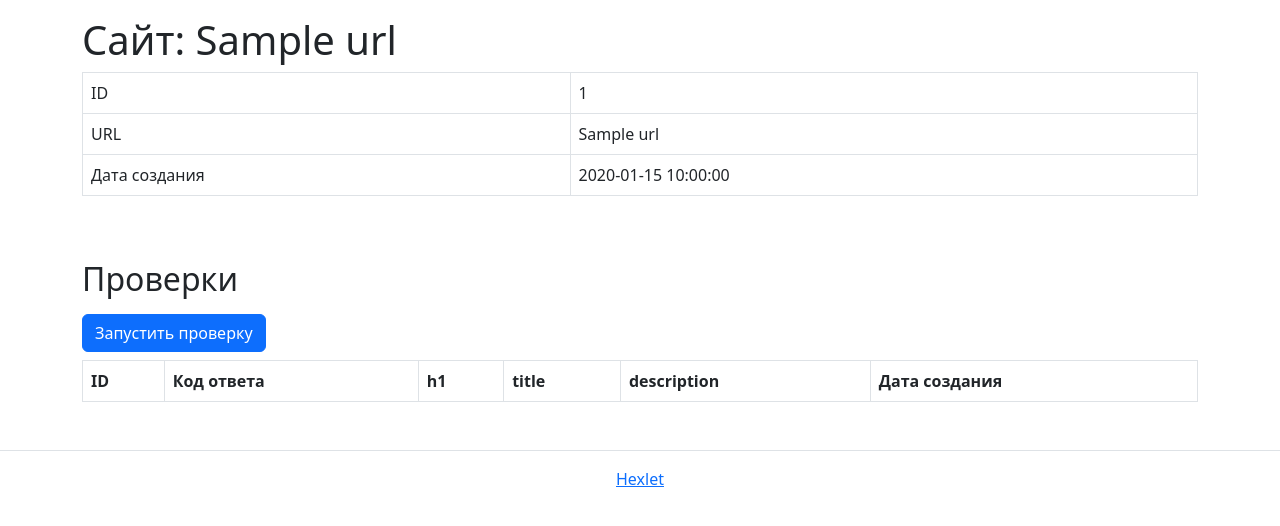
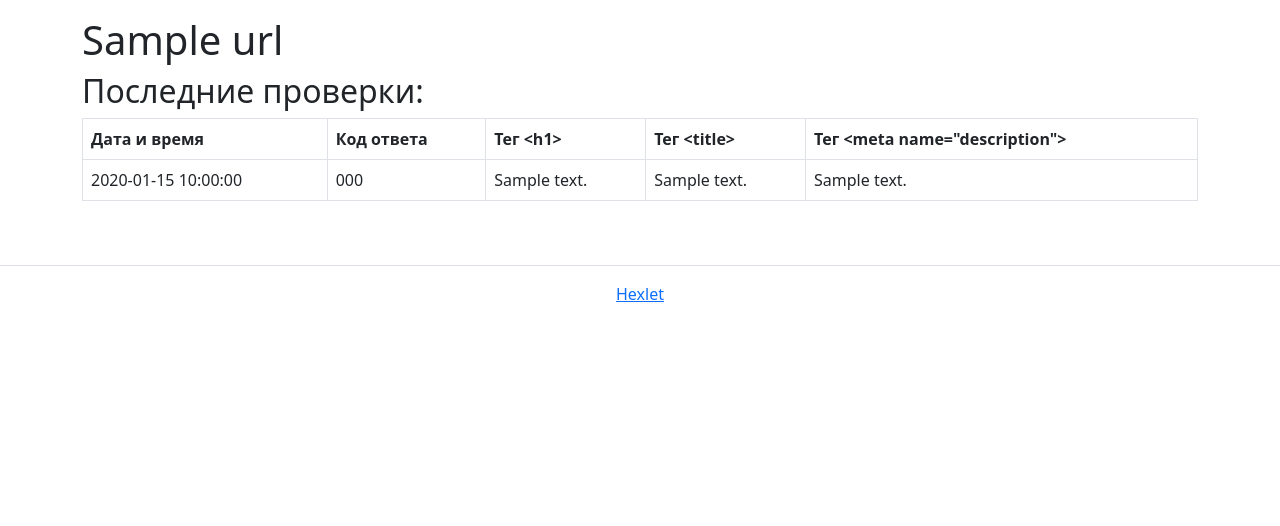
Before and after one commit to EmilMorua/python-project-83, a Flask app: template page_analyzer/templates/url.html in a window 1280 px wide. Shown: the part 56-582 px from the top of the page. Run offline with Flask 3, Linux system fonts and the light colour scheme; tables that the repository leaves empty hold one stand-in row (values such as "Sample post"); the template is opened without the code that fills it: values that come from a table or form of the project are taken from there, most other values are stand-ins (such as "Sample title", 1, 10 or a date in 2020); lists and menus that the app fills with data are empty; parts of the project's set-up code (start-up, migrations or seed data) failed here and were passed over.

Commit message:
update url.html

```diff
--- a/page_analyzer/templates/url.html
+++ b/page_analyzer/templates/url.html
@@ -13,68 +13,50 @@
             <a class="navbar-brand" href="/">Анализатор страниц</a>
             <div id="navbarNav">
                 <ul class="navbar-nav">
-                    <li class="nav-item">
-                        <a class="nav-link" href="/urls">Сайты</a>
-                    </li>
+                    <li class="nav-item"><a class="nav-link" href="/urls">Сайты</a></li>
                 </ul>
             </div>
         </nav>
     </header>
-
     <main>
         <div class="container-lg mt-3">
-            <h1>Сайт: {{ url.name }}</h1>
+            <h1>{{ url.name }}</h1>
+
+            <h2>Последние проверки:</h2>
 
             <div class="table-responsive">
-                <table class="table table-bordered table-hover text-nowrap" data-test="url">
-                    <tbody>
-                        <tr>
-                            <td>ID</td>
-                            <td>{{ url.id }}</td>
-                        </tr>
-                        <tr>
-                            <td>URL</td>
-                            <td>{{ url.name }}</td>
-                        </tr>
-                        <tr>
-                            <td>Дата создания</td>
-                            <td>{{ url.created_at }}</td>
-                        </tr>
-                    </tbody>
-                </table>
-            </div>
-
-            <h2 class="mt-5 mb-3">Проверки</h2>
-            <form method="post" action="{{ url_for('add_check', id=url.id) }}">
-                <input type="submit" class="btn btn-primary" value="Запустить проверку">
-            </form>
-
-            <div>
-                <table class="table table-bordered table-hover mt-2" data-test="checks">
+                <table class="table table-bordered table-hover text-nowrap">
                     <thead>
                         <tr>
-                            <th>ID</th>
+                            <th>Дата и время</th>
                             <th>Код ответа</th>
-                            <th>h1</th>
-                            <th>title</th>
-                            <th>description</th>
-                            <th>Дата создания</th>
+                            <th>Тег &lt;h1&gt;</th>
+                            <th>Тег &lt;title&gt;</th>
+                            <th>Тег &lt;meta name="description"&gt;</th>
                         </tr>
                     </thead>
-                    <tbody></tbody>
+                    <tbody>
+                        {% for check in checks %}
+                        <tr>
+                            <td>{{ check.created_at }}</td>
+                            <td>{{ check.status_code }}</td>
+                            <td>{{ check.h1_content }}</td>
+                            <td>{{ check.title_content }}</td>
+                            <td>{{ check.description_content }}</td>
+                        </tr>
+                        {% endfor %}
+                    </tbody>
                 </table>
             </div>
         </div>
     </main>
-
-    <footer class="border-top py-3 mt-5 flex-shrink-0">
+    <footer class="border-top py-3 mt-5">
         <div class="container-lg">
             <div class="text-center">
                 <a href="https://ru.hexlet.io/" target="_blank">Hexlet</a>
             </div>
         </div>
     </footer>
-
     <script src="https://cdn.jsdelivr.net/npm/bootstrap@5.1.3/dist/js/bootstrap.bundle.min.js" integrity="sha384-ka7Sk0Gln4gmtz2MlQnikT1wXgYsOg+OMhuP+IlRH9sENBO0LRn5q+8nbTov4+1p" crossorigin="anonymous"></script>
 </body>
 </html>
```
